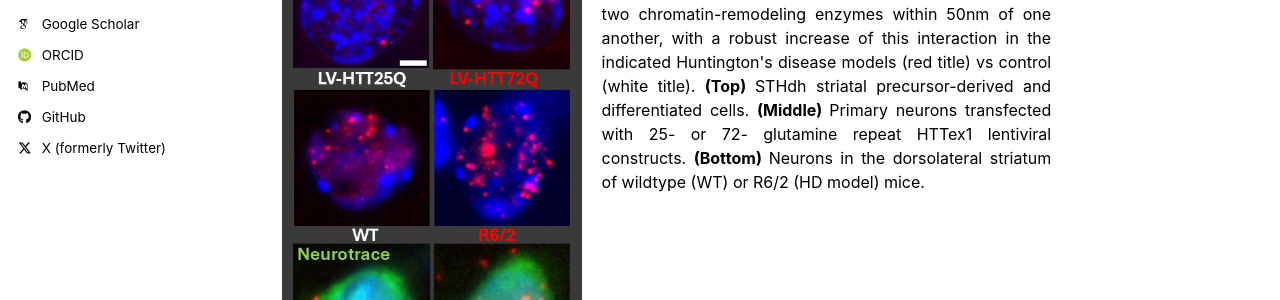
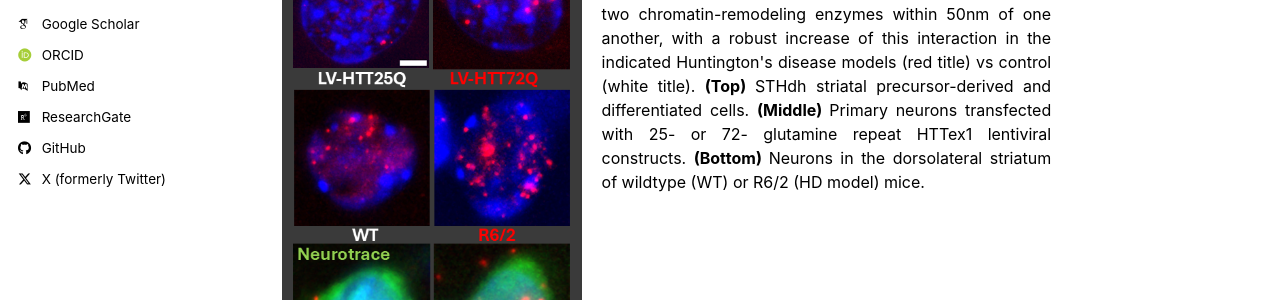
Before and after one commit to Speidell/speidell.github.io, a Jekyll site: the page built from _pages/about.md, in a window 1280 px wide. Shown: the part 500-800 px from the top of the page. Built offline with Jekyll 4.4.1, drawn with Linux system fonts in a browser that asks for light colours; some web fonts are replaced; a script bundle is joined from its source files by our own code; library files that are not in the unit come from our copies.

Commit message:
Claude clean-up one

```diff
--- a/_config.yml
+++ b/_config.yml
@@ -43,7 +43,7 @@ author:
   semantic         : # URL
   ssrn             : # URL
   pubmed           : "https://www.ncbi.nlm.nih.gov/pubmed/?term=Andrew+Speidell"
-  researchgate     : # URL
+  researchgate     : "https://www.researchgate.net/profile/Andrew_Speidell"
   scopus           : # URL
   zotero           : # URL
 
--- a/_layouts/single.html
+++ b/_layouts/single.html
@@ -35,7 +35,9 @@ layout: default
         {% endif %}
 
         {% if page.collection == 'teaching' %}
+          {% if page.type or page.venue %}
           <p> {{ page.type }}, <i>{{ page.venue }}</i>, {{ page.date | default: "1900-01-01" | date: "%Y" }} </p>
+          {% endif %}
         {% elsif page.venue and page.date %}
           <p>Published in <i>{{ page.venue }}</i>, {{ page.date | default: "1900-01-01" | date: "%Y" }} </p>
         {% elsif page.date %}
```
